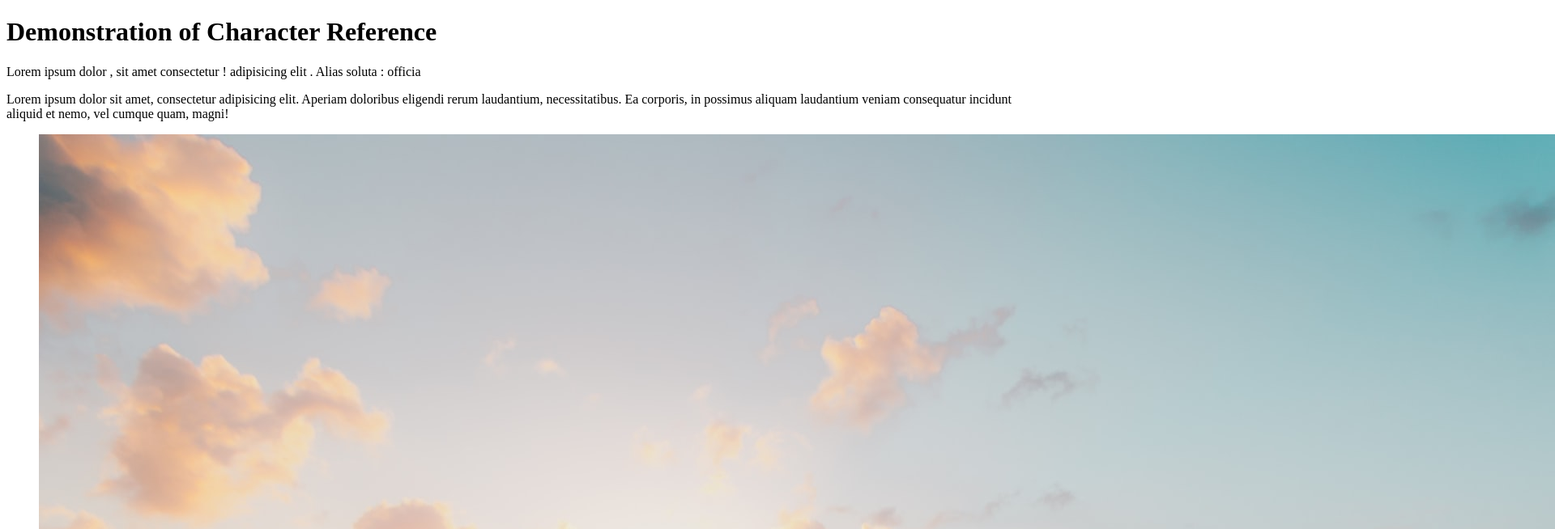
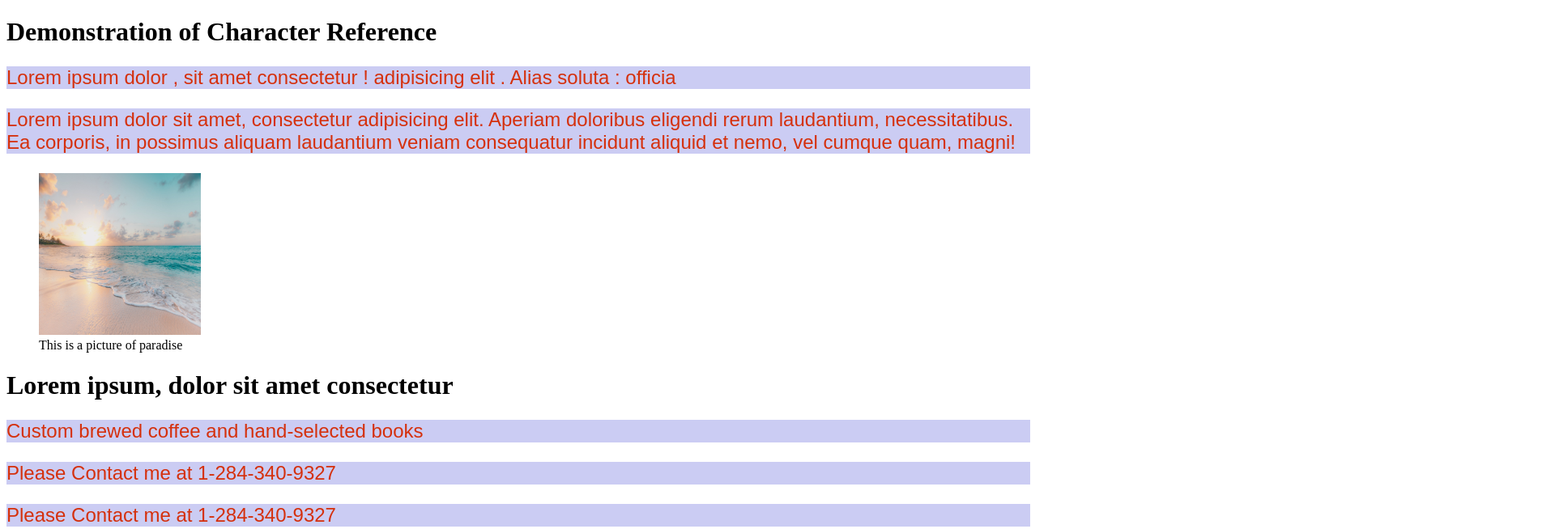
Before and after one commit to cacousins/csc1042022git, a plain HTML site: page Week3/index.html in a window 1280 px wide. Shown: the top 654 px of the page at 81% size, 1920 px wide, since content can reach past the window. Drawn offline with Linux system fonts and the light colour scheme.

Commit message:
Final File

```diff
--- a/Week3/index.html
+++ b/Week3/index.html
@@ -6,6 +6,23 @@
 	<meta name="keywords" content="html tutortial css semantic ">
 	<title>❤HTML Demonstration❤</title>
 </head>
+
+<!--INTERNAL STYLE SHEET-->
+
+<style>
+
+/*the P tag is called a selector*/
+
+	p{
+		/* property: value */
+		color: #D5300C;
+		background-color: #CBCCF3;
+		font-size: 24px;
+		font-family: Arial;
+	}
+
+</style>
+
 <body>
 
 	<h1>Demonstration of Character Reference</h1>
@@ -19,8 +36,32 @@
 	</div>
 
 	<figure>
-		<img src="beach.jpg" alt="">
+		<img src="beach.jpg" alt="This is a picture of a beach" width="200" height="200">
+		<figcaption>This is a picture of paradise</figcaption>
 	</figure>
+
+	<header>
+		<h1>Lorem ipsum, dolor sit amet consectetur</h1>
+	</header>
+
+	<article>
+		<div>
+			<p>Custom brewed coffee and hand-selected books</p>
+		</div>
+	</article>
+
+	<footer>
+		<p>Please Contact me at 1-284-340-9327</p>
+	</footer>
+
+	<!-- INLINE, INTERNAL AND EXTERNAL CSS-->
+
+	<footer style="background-color: #D68910;">
+		<p>Please Contact me at 1-284-340-9327</p>
+	</footer>
+
+
+
 
 
 </body>
```
